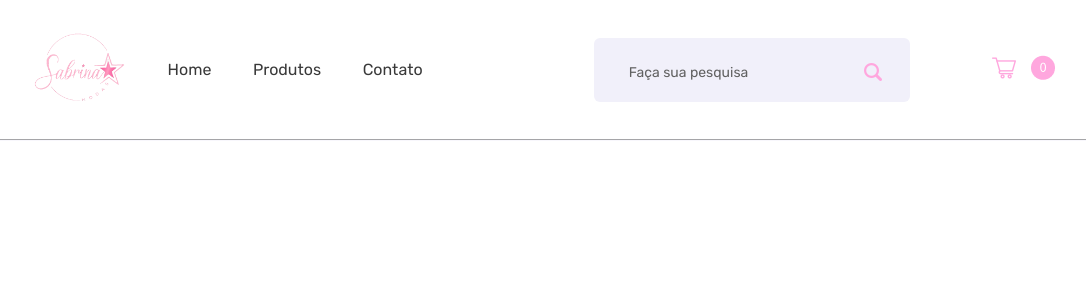
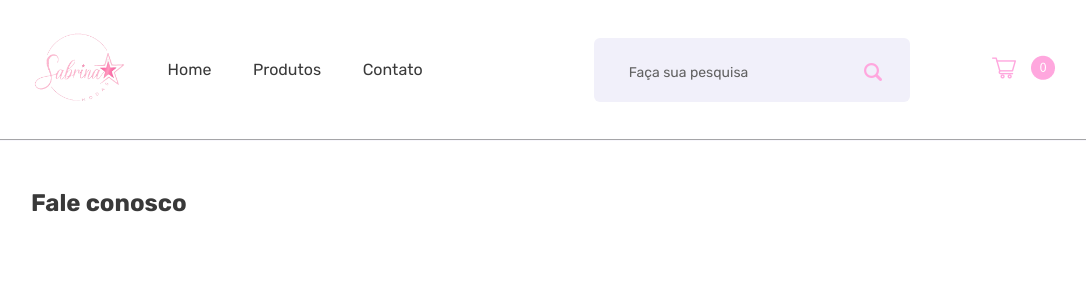
Before and after one commit to WallyssonSousa/ecommerce_sabrina-modas, a PHP site: page /views/Contato/index.html in a window 1280 px wide. Shown: the top 300 px of the page, without its empty margins (65-1151 px from the left). Run offline with PHP 8.4, Linux system fonts and the light colour scheme.

Commit message:
começando contatos

```diff
--- a/css/contato.css
+++ b/css/contato.css
@@ -104,3 +104,7 @@
     width: 90%;
     border-color: #F8F7FC;
 }
+
+.container-contatos{
+    margin: 3rem 6rem;
+}
--- a/views/Contato/index.html
+++ b/views/Contato/index.html
@@ -53,5 +53,14 @@
     <div class="container-hr">
         <hr class="hr-header">
     </div>
+
+    <section class="container-contatos">
+        <div class="form-contatos">
+            <h2 class="title">Fale conosco</h2>
+        </div>
+        <div class="divulgacao-contatos">
+
+        </div>
+    </section>
 </body>
 </html>
```
